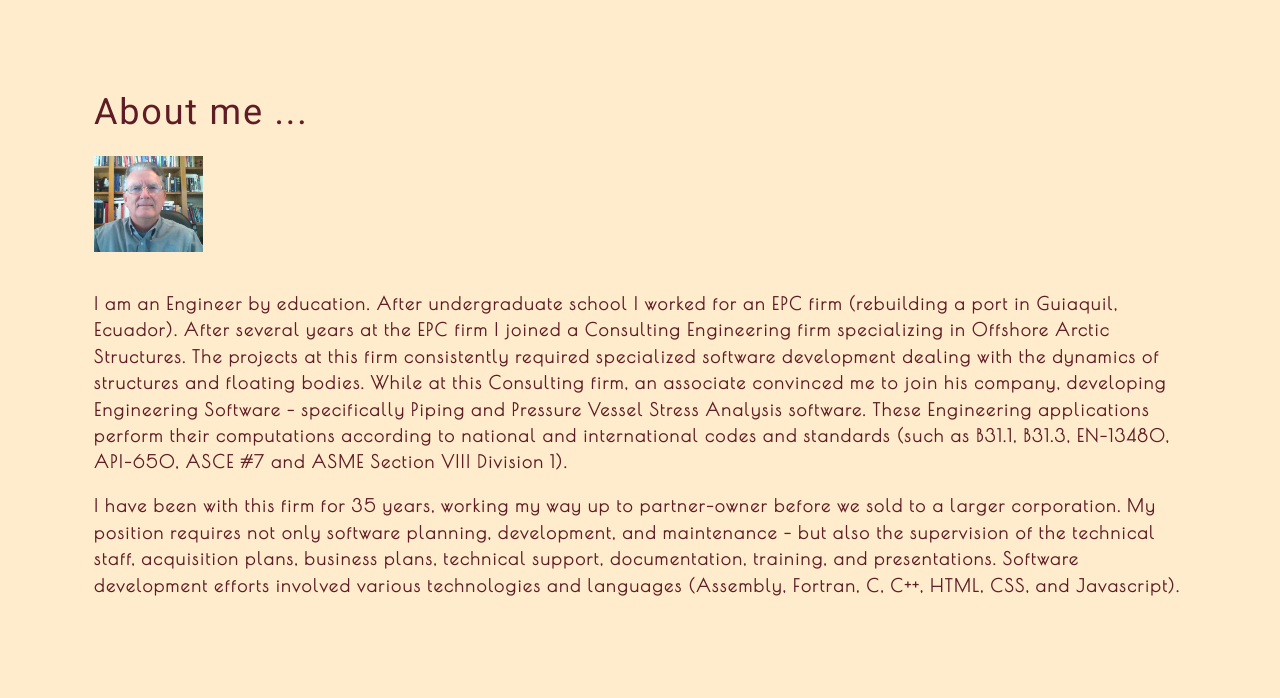
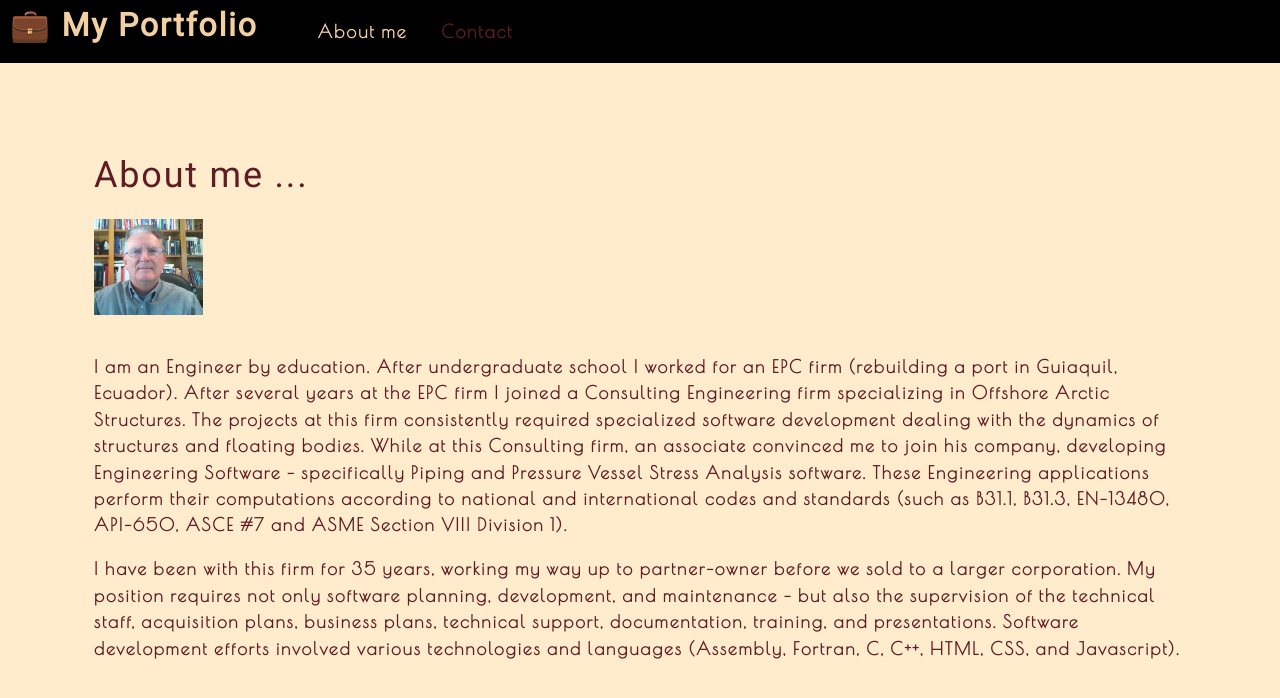
Before and after one commit to CaptainRich/React-Portfolio-R_Ay, a React (Create React App) app: page / in a window 1280 px wide. Shown: the top 698 px of the page. Built offline with nearby package versions, Linux system fonts and the light colour scheme.

Commit message:
Working on 'Nav'.

```diff
--- a/src/App.js
+++ b/src/App.js
@@ -1,5 +1,5 @@
 import React, { useState } from 'react';
-//import Nav from './components/Nav';
+import Nav from './components/Nav';
 import About from './components/About';
 //import Gallery from './components/Gallery';
 //import ContactForm from './components/Contact';
@@ -17,7 +17,7 @@
 
   // Maintain the state of the application and what is currently rendered.
   // By initializing 'contactSelected to false, the contact form will not be initially shown.
-  //const [contactSelected, setContactSelected] = useState(false);
+  const [contactSelected, setContactSelected] = useState(false);
 
 
   const [categories] = useState([
@@ -38,26 +38,23 @@
   return (
     <div>
       {/* This element will put up the header. */}
-      {/* <Nav
-        categories={categories}
-        setCurrentCategory={setCurrentCategory}
-        currentCategory={currentCategory}
+      <Nav>
         contactSelected={contactSelected}
         setContactSelected={setContactSelected}
-      >
-      </Nav>      */}
+      </Nav>
 
       <main>
-        {/* {!contactSelected ? ( */}
+        {!contactSelected ? (
           <>
             {/* Render 'gallery' and 'about' if 'contactSelected' is false. Note these two DOM elements are wrapped in 'React Fragments"!  */}
             {/* <Gallery currentCategory={currentCategory}></Gallery> */}
             <About></About>
           </>
-        {/* // ) : (
-            // Render the contact form if 'contactSelected' is true.
-            // <ContactForm></ContactForm>
-        // )} */}
+        ) : (
+          // Render the contact form if 'contactSelected' is true.
+          //<ContactForm></ContactForm>
+          <div></div>
+      )}
       </main>
     </div>
   );
--- /dev/null
+++ b/src/components/Nav/index.js
@@ -0,0 +1,50 @@
+
+import React, { useEffect } from 'react';
+import { capitalizeFirstLetter } from "../../utils/helpers";
+
+function Nav( props ) {
+
+
+    // Destructure 'props' from what was set in 'app.js'
+    const {
+         contactSelected,
+        setContactSelected
+    } = props;
+
+    //   useEffect(() => {
+    //     document.title = capitalizeFirstLetter(currentCategory.name);
+    //   }, [currentCategory]);
+
+
+    // const handleClick = (item) => {
+    //     console.log(item);
+    //     return item;
+    //   };
+
+    return (
+        <header className="flex-row px-1">
+            <h2>
+                <a data-testid="link" href="/">
+                    <span role="img" aria-label="briefcase"> 💼</span> My Portfolio
+                </a>
+            </h2>
+            <nav>
+                <ul className="flex-row">
+                    <li className="mx-2">
+                        <a data-testid="about" href="#about" onClick={() => setContactSelected(false)} >
+                            About me
+                        </a>
+                    </li>
+
+                    <li className={`mx-2 ${contactSelected && 'navActive'}`}>
+                        <span onClick={() => setContactSelected(true)}>Contact</span>
+                    </li>
+
+
+                </ul>
+            </nav>
+        </header>
+    );
+}
+
+export default Nav;
```
Also changed, not shown: 2 other files (tests, documents, lock files or other folders).
